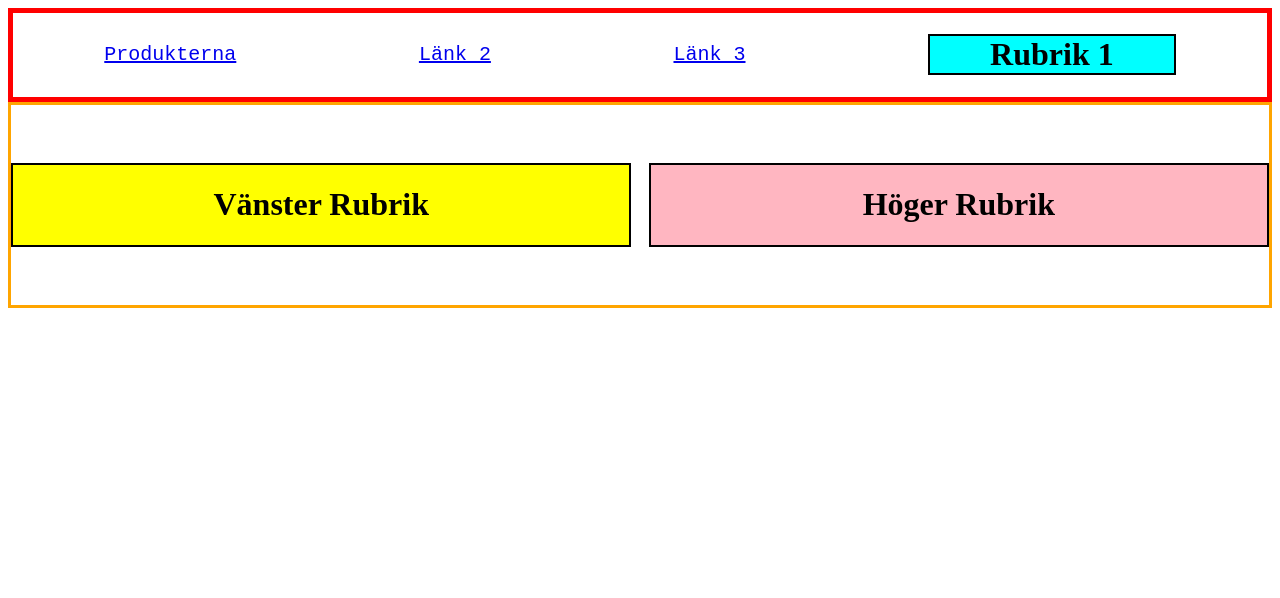
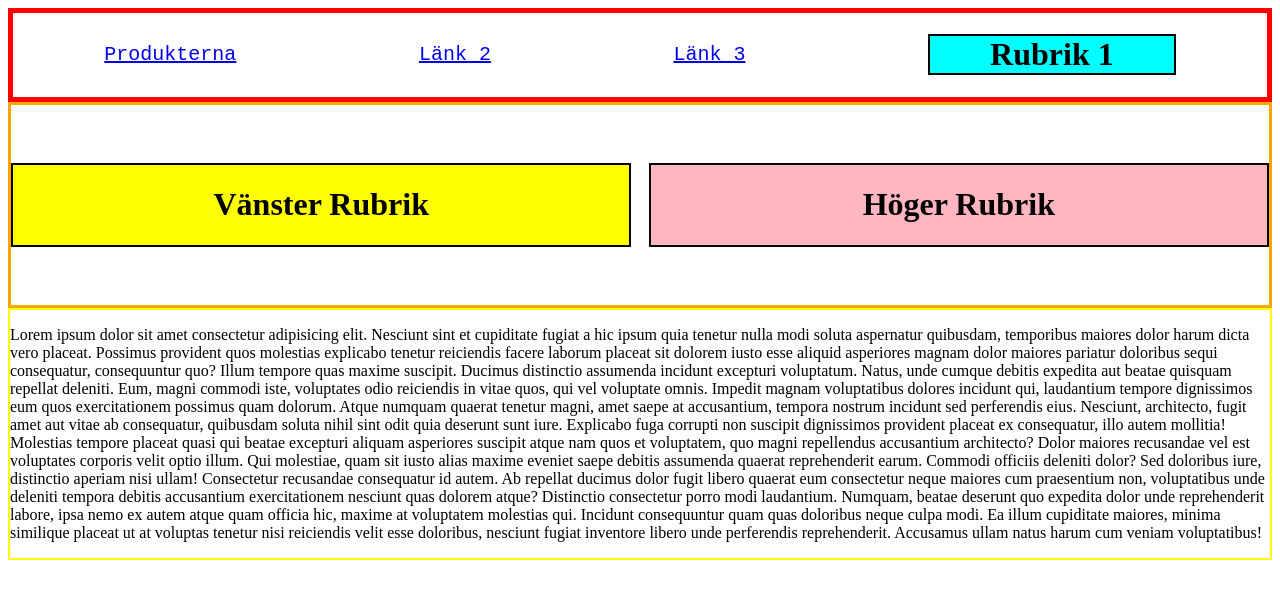
Before and after one commit to te22e-eriksson-adrian/lek3b_uppg_1, a plain HTML site: page index.html in a window 1280 px wide. Drawn offline with Linux system fonts and the light colour scheme.

Commit message:
fixade botten-div

```diff
--- a/index.html
+++ b/index.html
@@ -21,5 +21,17 @@
             <h1>Höger Rubrik</h1>
         </div>
     </div>
+    <div id="botten">
+        <p>Lorem ipsum dolor sit amet consectetur adipisicing elit. Nesciunt sint et cupiditate fugiat a hic ipsum quia tenetur nulla modi soluta aspernatur quibusdam, temporibus maiores dolor harum dicta vero placeat.
+        Possimus provident quos molestias explicabo tenetur reiciendis facere laborum placeat sit dolorem iusto esse aliquid asperiores magnam dolor maiores pariatur doloribus sequi consequatur, consequuntur quo? Illum tempore quas maxime suscipit.
+        Ducimus distinctio assumenda incidunt excepturi voluptatum. Natus, unde cumque debitis expedita aut beatae quisquam repellat deleniti. Eum, magni commodi iste, voluptates odio reiciendis in vitae quos, qui vel voluptate omnis.
+        Impedit magnam voluptatibus dolores incidunt qui, laudantium tempore dignissimos eum quos exercitationem possimus quam dolorum. Atque numquam quaerat tenetur magni, amet saepe at accusantium, tempora nostrum incidunt sed perferendis eius.
+        Nesciunt, architecto, fugit amet aut vitae ab consequatur, quibusdam soluta nihil sint odit quia deserunt sunt iure. Explicabo fuga corrupti non suscipit dignissimos provident placeat ex consequatur, illo autem mollitia!
+        Molestias tempore placeat quasi qui beatae excepturi aliquam asperiores suscipit atque nam quos et voluptatem, quo magni repellendus accusantium architecto? Dolor maiores recusandae vel est voluptates corporis velit optio illum.
+        Qui molestiae, quam sit iusto alias maxime eveniet saepe debitis assumenda quaerat reprehenderit earum. Commodi officiis deleniti dolor? Sed doloribus iure, distinctio aperiam nisi ullam! Consectetur recusandae consequatur id autem.
+        Ab repellat ducimus dolor fugit libero quaerat eum consectetur neque maiores cum praesentium non, voluptatibus unde deleniti tempora debitis accusantium exercitationem nesciunt quas dolorem atque? Distinctio consectetur porro modi laudantium.
+        Numquam, beatae deserunt quo expedita dolor unde reprehenderit labore, ipsa nemo ex autem atque quam officia hic, maxime at voluptatem molestias qui. Incidunt consequuntur quam quas doloribus neque culpa modi.
+        Ea illum cupiditate maiores, minima similique placeat ut at voluptas tenetur nisi reiciendis velit esse doloribus, nesciunt fugiat inventore libero unde perferendis reprehenderit. Accusamus ullam natus harum cum veniam voluptatibus!</p>
+    </div>
 </body>
 </html>
--- a/style.css
+++ b/style.css
@@ -26,6 +26,9 @@ body{
     background-color: lightpink;
     min-width: 49%;
 }
+#botten{
+    border: 2px solid yellow;
+}
 a{
     font-size: 20px;
     font-family: monospace;
```
